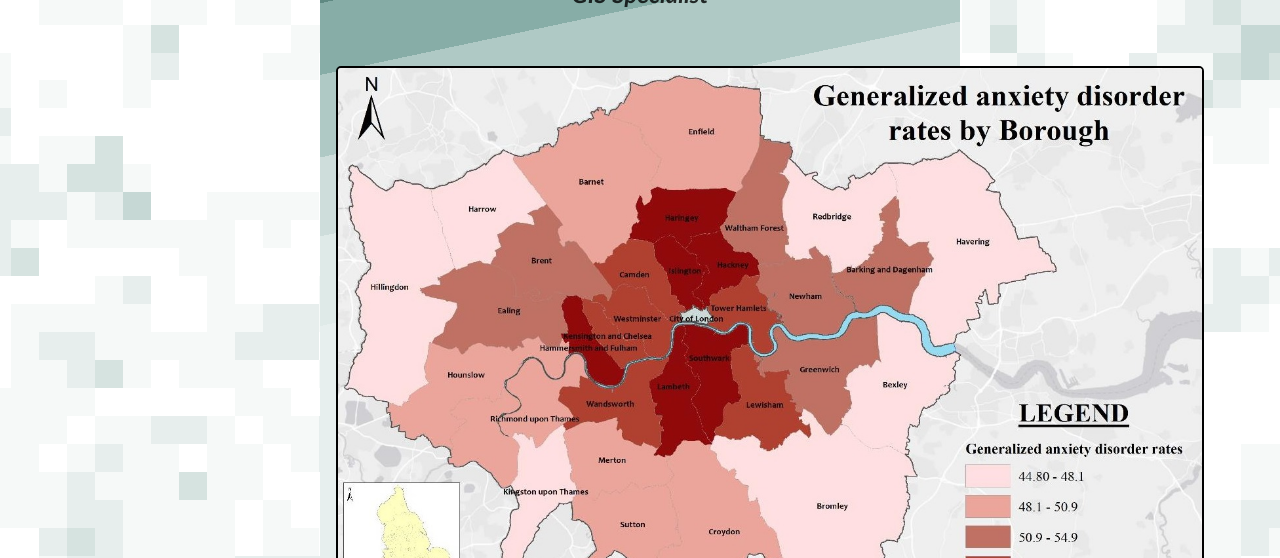
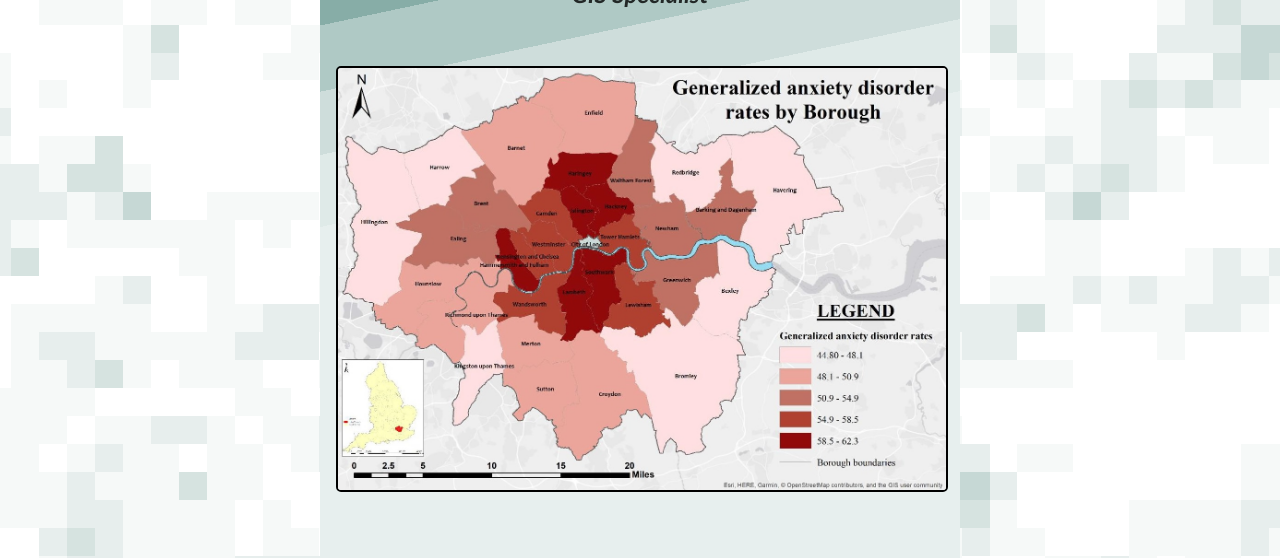
Before and after one commit to MarinaLazaridou/My-portfolio, a plain HTML site: page index.html in a window 1280 px wide. Shown: the part 184-742 px from the top of the page. Drawn offline with Linux system fonts and the light colour scheme.

Commit message:
Update style.css

```diff
--- a/style.css
+++ b/style.css
@@ -73,6 +73,12 @@ h4 {
 /* Modal */
 
 #myImg {
+	/* New */
+	max-width: 100%;
+	height: auto;
+	display: block;
+	margin: 0 auto;
+	/* End of New */
 	border-radius: 5px;
 	cursor: pointer;
 	transition: 0.3s;
@@ -212,7 +218,9 @@ display:none;
 .fancy {
   padding : 1em;
   width: 100%;
-  height: 3450px;
+	min-height: 100vh;
+  height: auto;
+	/* height: 3450px; */
   box-sizing: border-box;
   background-color: rgb(231,239,238);
 
```
